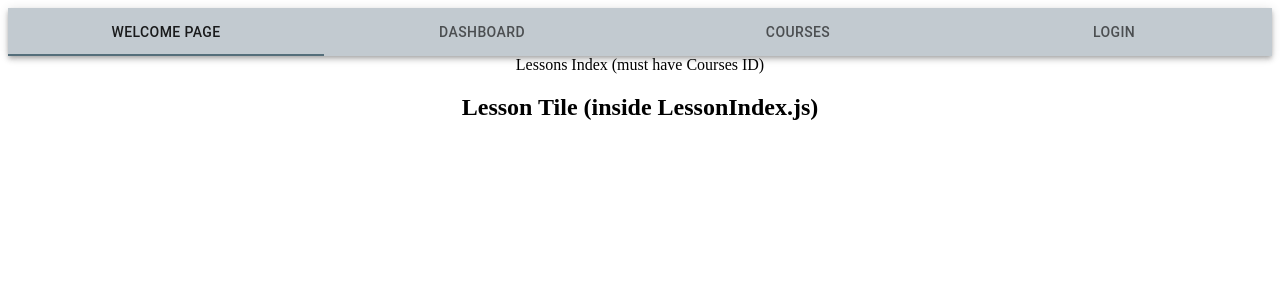
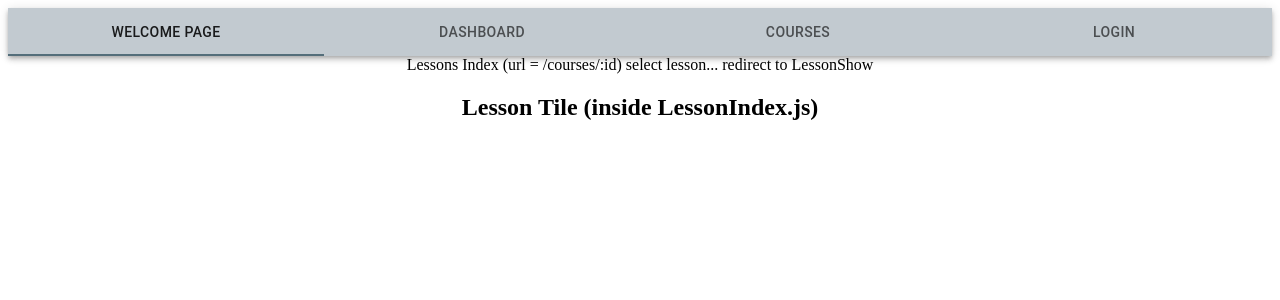
Before and after one commit to GiuliaCajati/git-learnin-front-end, a React (Create React App) app: page /courses/1 in a window 1280 px wide. Shown: the top 300 px of the page. Built offline with nearby package versions, Linux system fonts and the light colour scheme.

Commit message:
route details

```diff
--- a/src/containers/CourseIndex.js
+++ b/src/containers/CourseIndex.js
@@ -5,7 +5,9 @@ function CourseIndex(props) {
     return (
         <div>
             <h2>Courses</h2>
+            select a course tile.... redirect to LessonsIndex
             <CourseTile/>
+
         </div>
     );
 }
--- a/src/containers/LessonIndex.js
+++ b/src/containers/LessonIndex.js
@@ -4,7 +4,8 @@ import LessonTile from '../components/LessonTile'
 function LessonIndex(props) {
     return (
         <div>
-            Lessons Index (must have Courses ID)
+            Lessons Index (url = /courses/:id)
+            select lesson... redirect to LessonShow
             <LessonTile/>
         </div>
     );
--- a/src/containers/LessonShow.js
+++ b/src/containers/LessonShow.js
@@ -5,7 +5,7 @@ function LessonShow(props) {
     return (
         <div>
             <h2>Lesson</h2>
-            Text and Video (must have Lesson ID)
+            Text and Video (uri =/lessons/:id)
             <LabContainer/>
         </div>
     );
```
Also changed, not shown: 1 other file (tests, documents, lock files or other folders).
